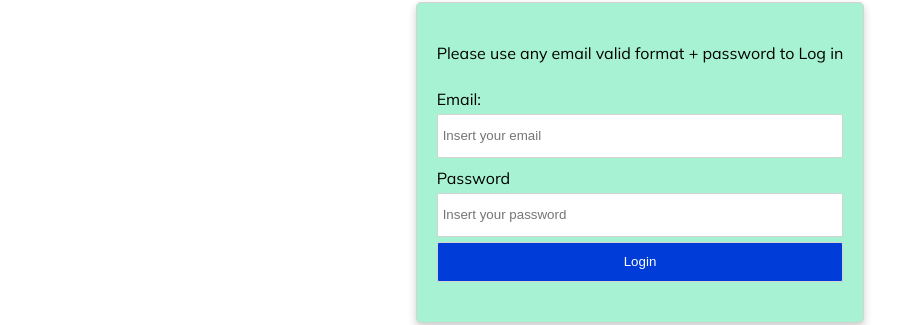
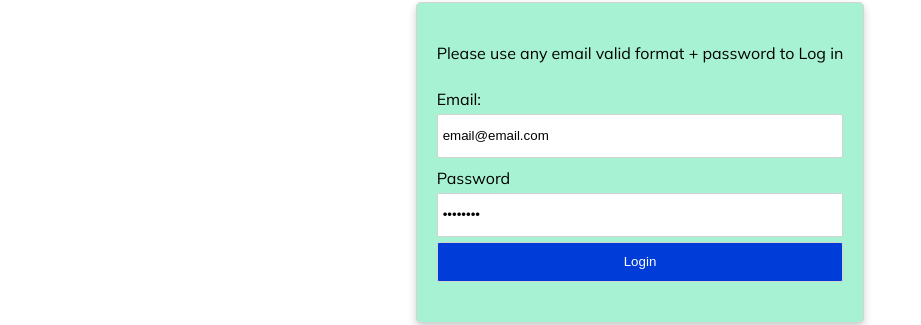
Before and after one commit to MartinLupa/tax-scouts-technical-test, a React (Create React App) app: page / in a window 1280 px wide. Shown: the part 270-595 px from the top of the page, without its empty margins (0-921 px from the left). Built offline with nearby package versions, Linux system fonts and the light colour scheme.

Commit message:
Login form dummy values added

```diff
--- a/src/pages/Login.js
+++ b/src/pages/Login.js
@@ -82,6 +82,7 @@ export const Login = () => {
           required="required"
           onChange={handleInputChange}
           placeholder="Insert your email"
+          value={"email@email.com"}
         />
 
         <label htmlFor="password">Password</label>
@@ -91,6 +92,7 @@ export const Login = () => {
           required="required"
           onChange={handleInputChange}
           placeholder="Insert your password"
+          value={"password"}
         />
 
         <button className="btn-success" type="submit">
```
